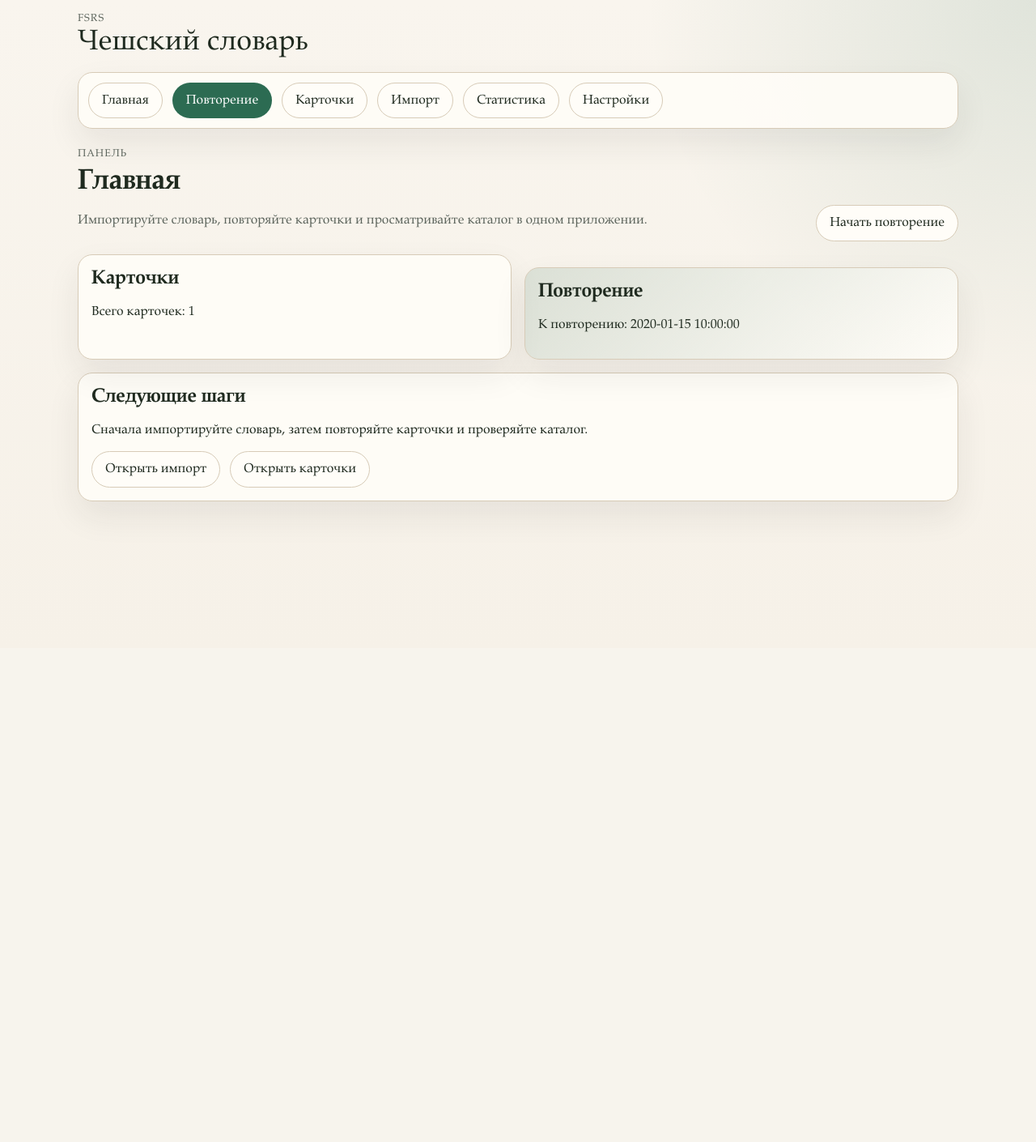
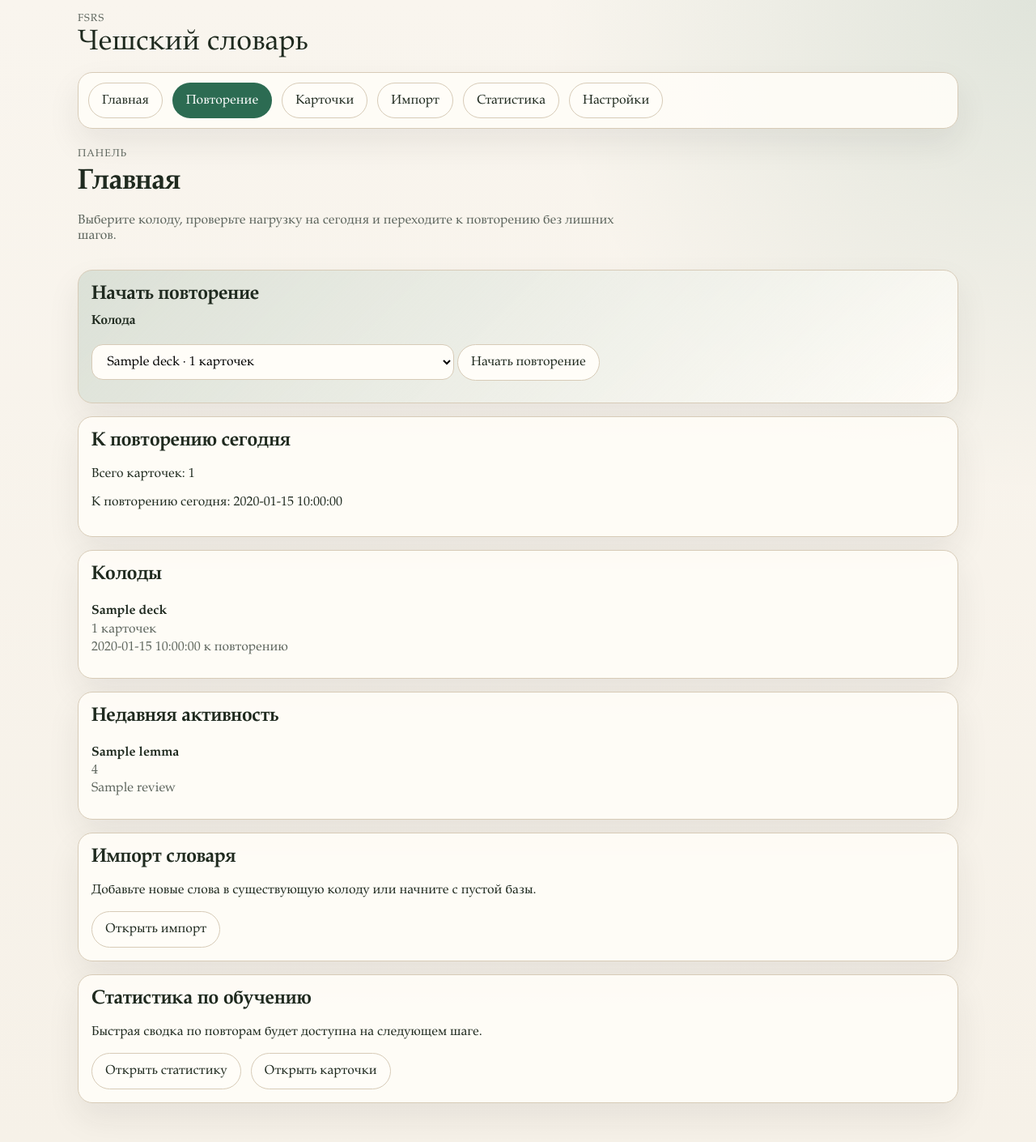
Before and after one commit to evinlort/FSRS, a Python web app: template src/czech_vocab/web/templates/home.html in a window 1280 px wide. Shown: the whole page at 81% size. Before the commit the page ends 637 px from the top, so only its background shows below. Run offline with Jinja, Linux system fonts and the light colour scheme; the template is opened without the code that fills it: most values are stand-ins (such as "Sample title", 1, 10 or a date in 2020).

Commit message:
feat: redesign dashboard around deck review entry

```diff
--- a/src/czech_vocab/web/routes.py
+++ b/src/czech_vocab/web/routes.py
@@ -34,7 +34,8 @@ def import_csv() -> str:
 @main_bp.get("/review")
 def review_page() -> str:
     service = StudyService(current_app.config["DATABASE_PATH"])
-    review_card = service.get_next_due_card(now=datetime.now(UTC))
+    deck_id = _parse_page(request.args.get("deck", "")) if request.args.get("deck") else None
+    review_card = service.get_next_due_card(now=datetime.now(UTC), deck_id=deck_id)
     return render_template("review.html", review_card=review_card)
 
 
--- a/src/czech_vocab/web/static/styles.css
+++ b/src/czech_vocab/web/static/styles.css
@@ -118,6 +118,7 @@ a {
 .nav-toggle,
 input[type="file"],
 input[type="text"],
+select,
 input:not([type]),
 button {
   font: inherit;
@@ -217,6 +218,7 @@ button {
 
 input[type="file"],
 input[type="text"],
+select,
 input:not([type]) {
   width: 100%;
   max-width: 28rem;
@@ -225,6 +227,30 @@ input:not([type]) {
   border: 1px solid var(--border);
   border-radius: 14px;
   background: var(--surface);
+}
+
+.dashboard-review-form > * + * {
+  margin-top: 0.8rem;
+}
+
+.summary-list {
+  list-style: none;
+  margin: 0;
+  padding: 0;
+}
+
+.summary-list li {
+  display: grid;
+  gap: 0.2rem;
+  padding: 0.75rem 0;
+}
+
+.summary-list li + li {
+  border-top: 1px solid var(--border);
+}
+
+.summary-list span {
+  color: var(--muted);
 }
 
 .card-list {
--- a/src/czech_vocab/web/templates/home.html
+++ b/src/czech_vocab/web/templates/home.html
@@ -4,32 +4,89 @@
 {% block page_eyebrow %}Панель{% endblock %}
 {% block page_title %}Главная{% endblock %}
 {% block page_intro %}
-  <p>Импортируйте словарь, повторяйте карточки и просматривайте каталог в одном приложении.</p>
-{% endblock %}
-{% block page_actions %}
-  <a class="button button--primary" href="{{ url_for('main.review_page') }}">Начать повторение</a>
+  <p>Выберите колоду, проверьте нагрузку на сегодня и переходите к повторению без лишних шагов.</p>
 {% endblock %}
 
 {% block content %}
-  <section class="panel-grid">
-    <article class="panel">
-      <h2 class="panel__title">Карточки</h2>
-      <p>Всего карточек: {{ dashboard.total_cards }}</p>
-    </article>
-    <article class="panel panel--accent">
-      <h2 class="panel__title">Повторение</h2>
-      <p>К повторению: {{ dashboard.due_cards }}</p>
-    </article>
+  {% if dashboard.total_cards == 0 %}
+    <section class="panel panel--accent">
+      <h2 class="panel__title">Начать работу</h2>
+      <p>Пока нет карточек. Сначала импортируйте слова, чтобы появилась колода для повторения.</p>
+      <div class="action-row">
+        <a class="button button--primary" href="{{ url_for('main.import_page') }}">Импортировать слова</a>
+      </div>
+    </section>
+  {% else %}
+    <section class="panel panel--accent">
+      <h2 class="panel__title">Начать повторение</h2>
+      <form class="dashboard-review-form" method="get" action="{{ url_for('main.review_page') }}">
+        <label class="field-label" for="deck">Колода</label>
+        <select id="deck" name="deck">
+          {% for deck in dashboard.deck_summaries %}
+            {% if deck.total_cards > 0 %}
+              <option value="{{ deck.deck_id }}"{% if deck.deck_id == dashboard.selected_deck_id %} selected{% endif %}>
+                {{ deck.name }} · {{ deck.total_cards }} карточек
+              </option>
+            {% endif %}
+          {% endfor %}
+        </select>
+        <button class="button button--primary" type="submit">Начать повторение</button>
+      </form>
+    </section>
+  {% endif %}
+
+  <section class="panel">
+    <h2 class="panel__title">К повторению сегодня</h2>
+    <p>Всего карточек: {{ dashboard.total_cards }}</p>
+    <p>К повторению сегодня: {{ dashboard.due_cards }}</p>
   </section>
 
-  <section class="panel-stack">
-    <article class="panel">
-      <h2 class="panel__title">Следующие шаги</h2>
-      <p>Сначала импортируйте словарь, затем повторяйте карточки и проверяйте каталог.</p>
-      <div class="action-row">
-        <a class="button" href="{{ url_for('main.import_page') }}">Открыть импорт</a>
-        <a class="button" href="{{ url_for('main.cards_page') }}">Открыть карточки</a>
-      </div>
-    </article>
+  <section class="panel">
+    <h2 class="panel__title">Колоды</h2>
+    {% if dashboard.deck_summaries %}
+      <ul class="summary-list">
+        {% for deck in dashboard.deck_summaries %}
+          <li>
+            <strong>{{ deck.name }}</strong>
+            <span>{{ deck.total_cards }} карточек</span>
+            <span>{{ deck.due_cards }} к повторению</span>
+          </li>
+        {% endfor %}
+      </ul>
+    {% endif %}
+  </section>
+
+  <section class="panel">
+    <h2 class="panel__title">Недавняя активность</h2>
+    {% if dashboard.recent_reviews %}
+      <ul class="summary-list">
+        {% for review in dashboard.recent_reviews %}
+          <li>
+            <strong>{{ review.lemma }}</strong>
+            <span>{{ review.rating }}</span>
+            <span>{{ review.deck_name }}</span>
+          </li>
+        {% endfor %}
+      </ul>
+    {% else %}
+      <p>Пока нет завершённых повторений.</p>
+    {% endif %}
+  </section>
+
+  <section class="panel">
+    <h2 class="panel__title">Импорт словаря</h2>
+    <p>Добавьте новые слова в существующую колоду или начните с пустой базы.</p>
+    <div class="action-row">
+      <a class="button" href="{{ url_for('main.import_page') }}">Открыть импорт</a>
+    </div>
+  </section>
+
+  <section class="panel">
+    <h2 class="panel__title">Статистика по обучению</h2>
+    <p>Быстрая сводка по повторам будет доступна на следующем шаге.</p>
+    <div class="action-row">
+      <a class="button" href="{{ url_for('main.stats_page') }}">Открыть статистику</a>
+      <a class="button" href="{{ url_for('main.cards_page') }}">Открыть карточки</a>
+    </div>
   </section>
 {% endblock %}
```
Also changed, not shown: src/czech_vocab/services/dashboard_service.py (+99 -6 lines), tests/test_dashboard_and_acceptance.py (+76 -11 lines).
